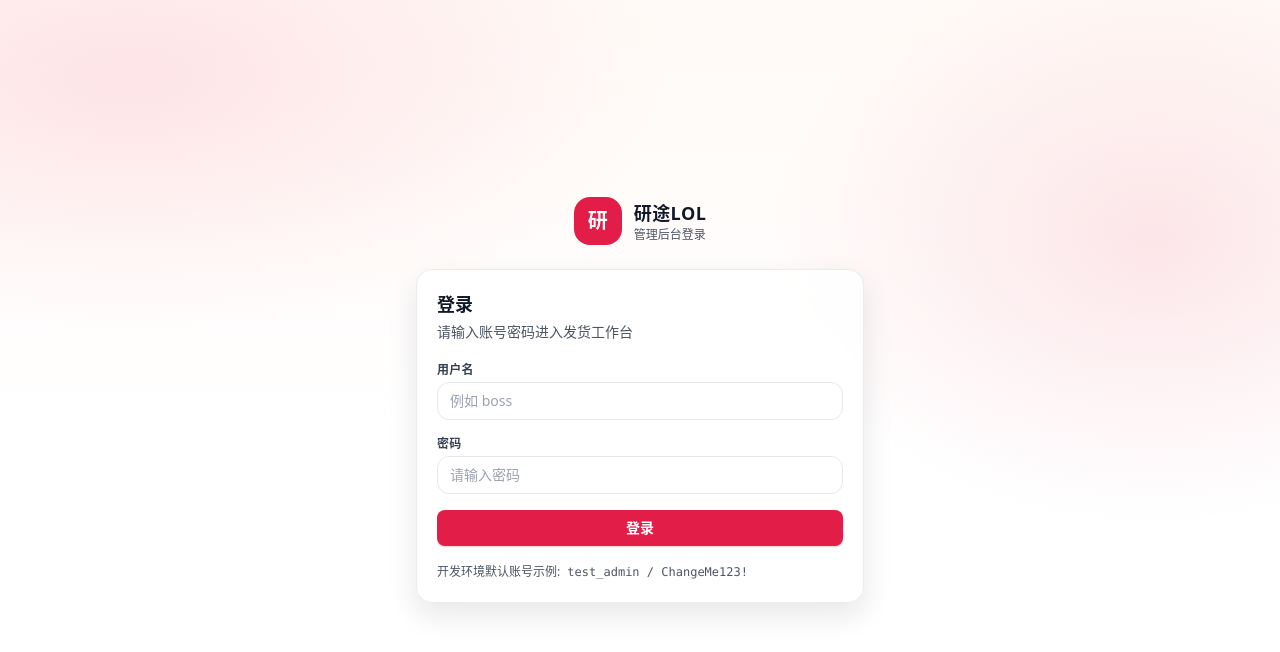
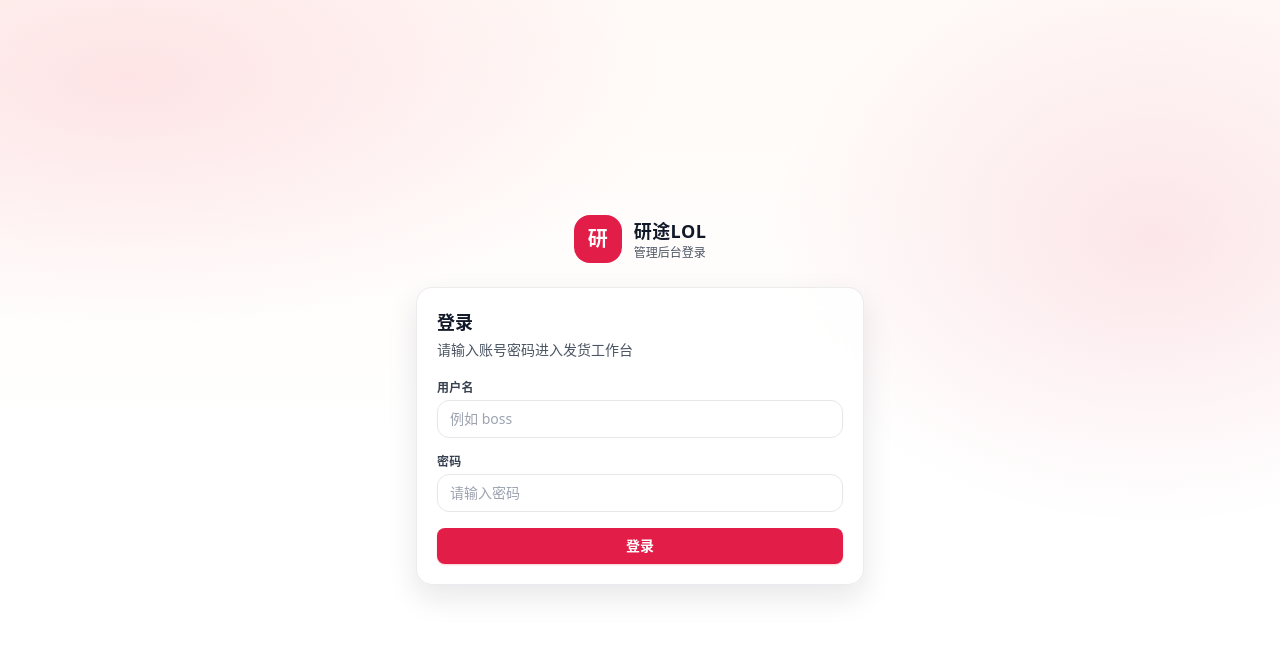
Before and after one commit to UncleAntonio67/yantuLOL, a React (Vite) app in the folder frontend/: page /admin/login in a window 1280 px wide. Shown: the top 652 px of the page. Built offline with nearby package versions, Linux system fonts and the light colour scheme.

Commit message:
Remove dev-only UI hints for production

```diff
--- a/frontend/src/pages/admin/AdminShell.tsx
+++ b/frontend/src/pages/admin/AdminShell.tsx
@@ -314,7 +314,6 @@ export default function AdminShell() {
           <main>
             <div className="hidden md:flex mb-4 items-center justify-between">
               <div className="text-xs text-gray-600">{breadcrumb}</div>
-              <div className="text-xs text-gray-500">后端: /api</div>
             </div>
             <Outlet />
           </main>
--- a/frontend/src/pages/admin/DashboardPage.tsx
+++ b/frontend/src/pages/admin/DashboardPage.tsx
@@ -205,7 +205,6 @@ export default function DashboardPage() {
           <div className="mt-3">
             发货成功后建议先在后台预览通知文案，再发送给买家。发现传播风险时，使用“退款”或“重置密码”可立刻阻断访问。
           </div>
-          {loading && <div className="mt-3 text-xs text-gray-500">提示: 首次加载较慢属正常，数据会缓存 5 秒。</div>}
         </details>
       </Card>
     </div>
--- a/frontend/src/pages/admin/LoginPage.tsx
+++ b/frontend/src/pages/admin/LoginPage.tsx
@@ -65,10 +65,6 @@ export default function LoginPage() {
             <Button type="submit" disabled={busy} className="w-full">
               {busy ? "登录中..." : "登录"}
             </Button>
-
-            <div className="text-xs text-gray-600 leading-5">
-              开发环境默认账号示例: <code className="rounded bg-white/70 px-1 py-0.5">test_admin / ChangeMe123!</code>
-            </div>
           </form>
         </Card>
       </div>
```
